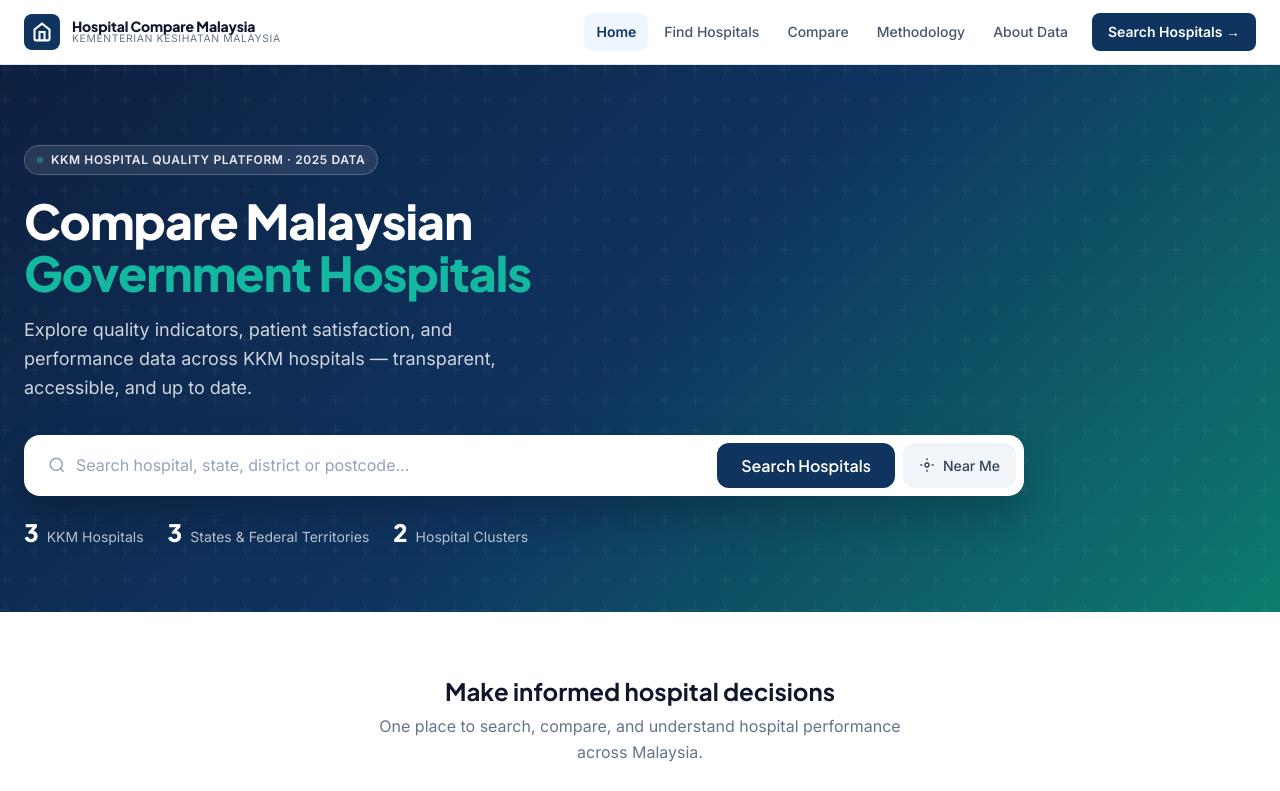
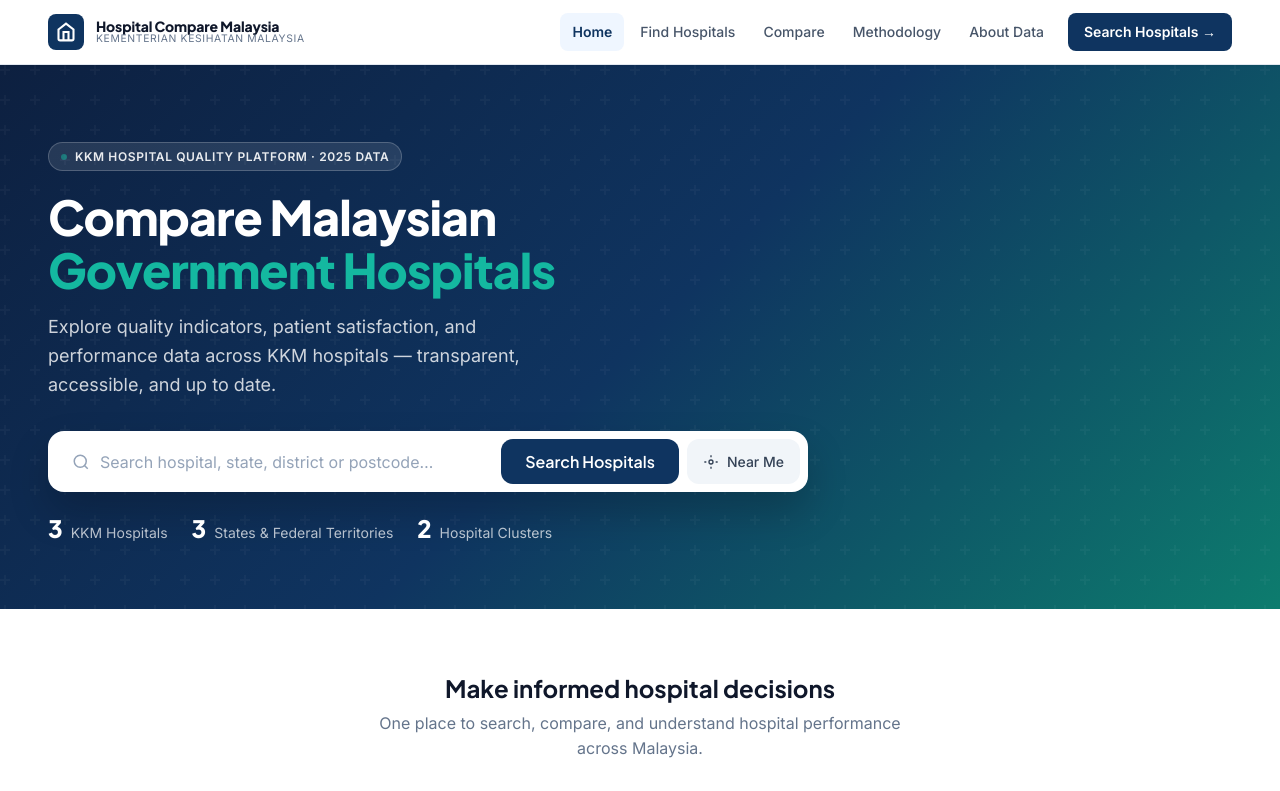
Before and after one commit to muz-dr/my-hosp-star, a plain HTML site: page index.html in a window 1280 px wide. Shown: the top 791 px of the page. Drawn offline with Linux system fonts and the light colour scheme; no server answers.

Commit message:
Refactor CSS variables for layout and responsiveness
Updated container max width and sidebar width. Adjusted padding for container and hero section using clamp for responsive design.

```diff
--- a/assets/css/main.css
+++ b/assets/css/main.css
@@ -83,8 +83,8 @@
   --space-20: 5rem;
 
   /* Layout */
-  --container-max: 1536px;
-  --sidebar-width: 280px;
+  --container-max: 1440px;
+  --sidebar-width: 260px;
   --radius-sm:  0.375rem;
   --radius-md:  0.5rem;
   --radius-lg:  0.75rem;
@@ -131,7 +131,7 @@
   width: 100%;
   max-width: var(--container-max);
   margin-inline: auto;
-  padding-inline: var(--space-6);
+  padding-inline: clamp(1rem, 4vw, 3rem);
 }
 .sr-only {
   position: absolute; width: 1px; height: 1px;
@@ -212,7 +212,7 @@
 /* ---------- HERO SECTION ---------- */
 .hero {
   background: linear-gradient(135deg, var(--blue-800) 0%, var(--blue-700) 50%, var(--teal-600) 100%);
-  padding: var(--space-20) 0 var(--space-16);
+  padding: clamp(2.5rem, 6vw, 5rem) 0 clamp(2rem, 5vw, 4rem);
   position: relative; overflow: hidden;
 }
 .hero::before {
@@ -222,7 +222,7 @@
 }
 .hero-content {
   position: relative; z-index: 1;
-  max-width: 1000px;
+  max-width: 760px;
 }
 .hero-eyebrow {
   display: inline-flex; align-items: center; gap: var(--space-2);
```
